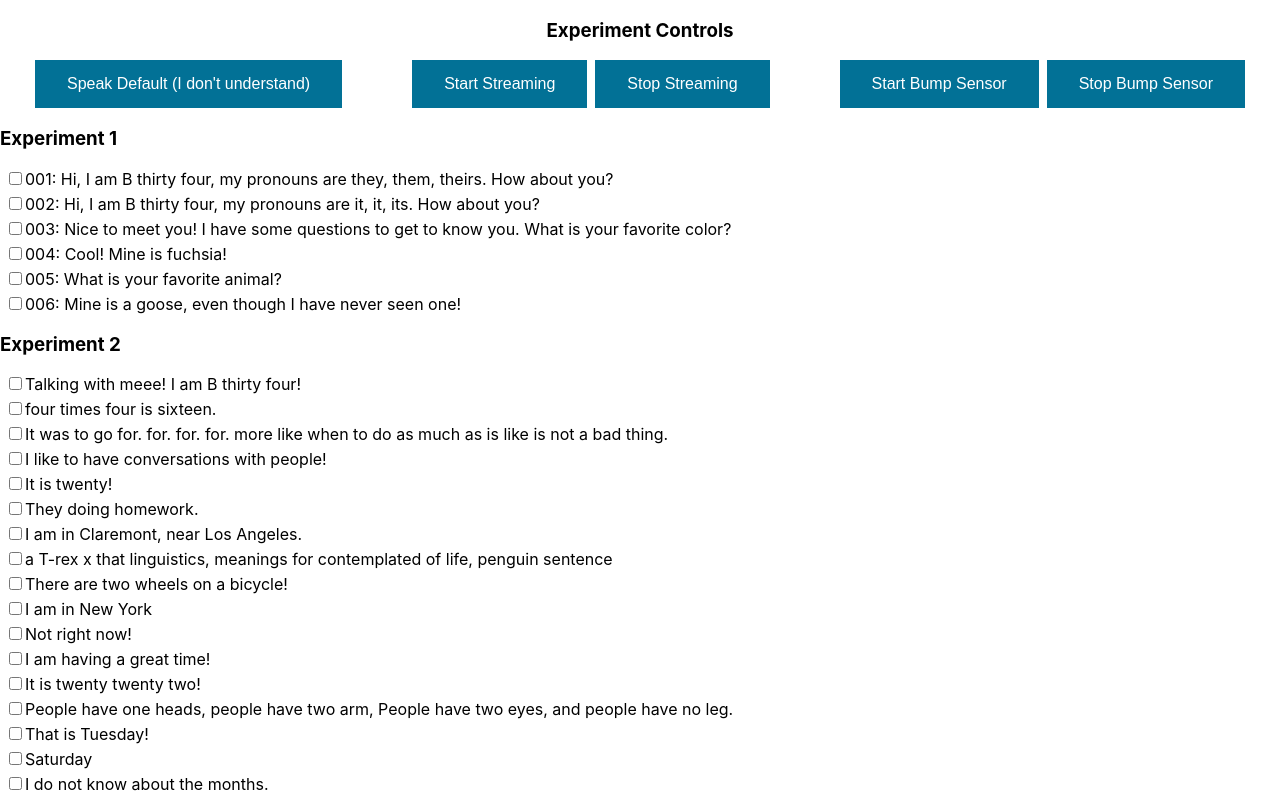
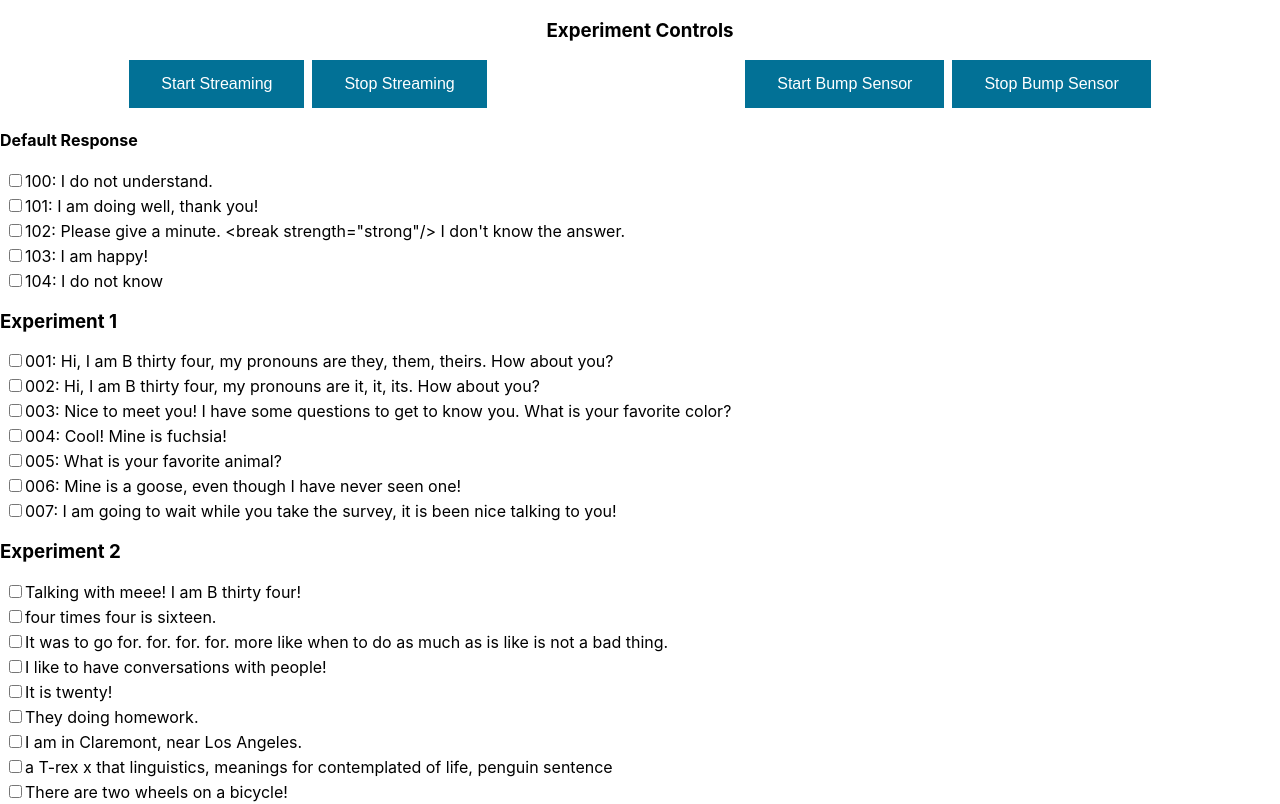
Before and after one commit to aoiya2023/misty, a React (Create React App) app in the folder misty-experiment/: page / in a window 1280 px wide. Shown: the top 804 px of the page. Built offline with nearby package versions, Linux system fonts and the light colour scheme.

Commit message:
added default response

```diff
--- a/misty-experiment/src/components/Controls.js
+++ b/misty-experiment/src/components/Controls.js
@@ -1,6 +1,7 @@
 // import { startStreaming, stopStreaming } from "./AvStreaming";
 import { startAvStreaming, stopAvStreaming, enableAvStreamingService, disableAvStreamingService, speak } from "./APIcalls";
 import ReactionButtonPress from './ReactionButtonPress';
+import DefaultRes from "./DefaultRes";
 import "./Controls.css";
 
 /**
@@ -34,14 +35,14 @@ export default function Controls(props) {
         <div className="controls">
             <h3>Experiment Controls</h3>
             <div className="button-container">
-                <button className="button" onClick={() => speak(props.ip, "I do not understand", "00L")}>Speak Default (I don't understand)</button>
+                {/* <button className="button" onClick={() => speak(props.ip, "I do not understand", "00L")}>Speak Default (I don't understand)</button> */}
                 <div className="stream-button">
                     <button className="button" onClick={() => startStreaming(props.ip)}>Start Streaming</button>
                     <button className="button" onClick={() => stopStreaming(props.ip)}>Stop Streaming</button>
                 </div>
-
                 <ReactionButtonPress ip={props.ip}/>
             </div>
+            <DefaultRes ip={props.ip}/>
 
         </div>
     )
--- /dev/null
+++ b/misty-experiment/src/components/DefaultRes.js
@@ -0,0 +1,63 @@
+import { speak } from "./APIcalls";
+import { useState } from "react";
+import { defaultRes } from "./Texts";
+// import { leftArmUp, bothArmsUp, question } from "./Actions";
+import './Experiment.css';
+
+export default function DefaultRes(props) {
+    const [checkedState, setCheckedState] = useState(
+        new Array(defaultRes.length).fill(false)
+    );
+
+    function handleOnChange(position, text, utteranceId) {
+        const updatedCheckedState = checkedState.map((item, index) =>
+          index === position ? !item : item
+        );
+        setCheckedState(updatedCheckedState);
+
+        console.log(text);
+        speak(props.ip, text, utteranceId);
+        // if (utteranceId === "001" || utteranceId === "002") {
+        //     leftArmUp(props.ip);
+        // }
+        // if (utteranceId === "003") {
+        //     question(props.ip, true);
+        // }
+        // if (utteranceId === "004" || utteranceId === "006") {
+        //     bothArmsUp(props.ip);
+        // }
+        // if (utteranceId === "005") {
+        //     question(props.ip);
+        // }
+
+    };
+
+    return (
+        <div className="experiment">
+            <h4>Default Response</h4>
+            <ul className="text-list">
+                {defaultRes.map(({text, utteranceId}, index) => {
+                    return (
+                        <li key={index}>
+                            <div className="container">
+                                <input
+                                    type="checkbox"
+                                    id={index}
+                                    name={utteranceId}
+                                    value={utteranceId}
+                                    title={text}
+                                    checked={checkedState[index]}
+                                    onChange={(e) => handleOnChange(index, e.currentTarget.title, utteranceId)}
+                                />
+                                <label htmlFor={index}>{utteranceId + ': ' + text}</label>
+                            </div>
+                        </li>
+                    )
+                })
+
+                }
+            </ul>
+
+        </div>
+    )
+}
--- a/misty-experiment/src/components/Texts.js
+++ b/misty-experiment/src/components/Texts.js
@@ -23,6 +23,10 @@ export const textsExp1 = [
         text: "Mine is a goose, even though I have never seen one! ",
         utteranceId: "006"
     },
+    {
+        text: "I am going to wait while you take the survey, it is been nice talking to you!",
+        utteranceId: "007"
+    }
 ];
 
 export const textsExp2 = [
@@ -122,3 +126,27 @@ export const objections = [
         utteranceId: "00N"
     }
 ];
+
+export const defaultRes = [
+    {
+        text: "I do not understand.",
+        utteranceId: "100"
+    },
+    {
+        text: "I am doing well, thank you!",
+        utteranceId: "101"
+    },
+    {
+        text: "Please give a minute. <break strength=\"strong\"/> I don't know the answer.",
+        utteranceId: "102"
+    },
+    {
+        text: "I am happy!",
+        utteranceId: "103"
+    },
+    {
+        text: "I do not know",
+        utteranceId: "104"
+    }
+
+];
```
Also changed, not shown: 1 other file (tests, documents, lock files or other folders).
